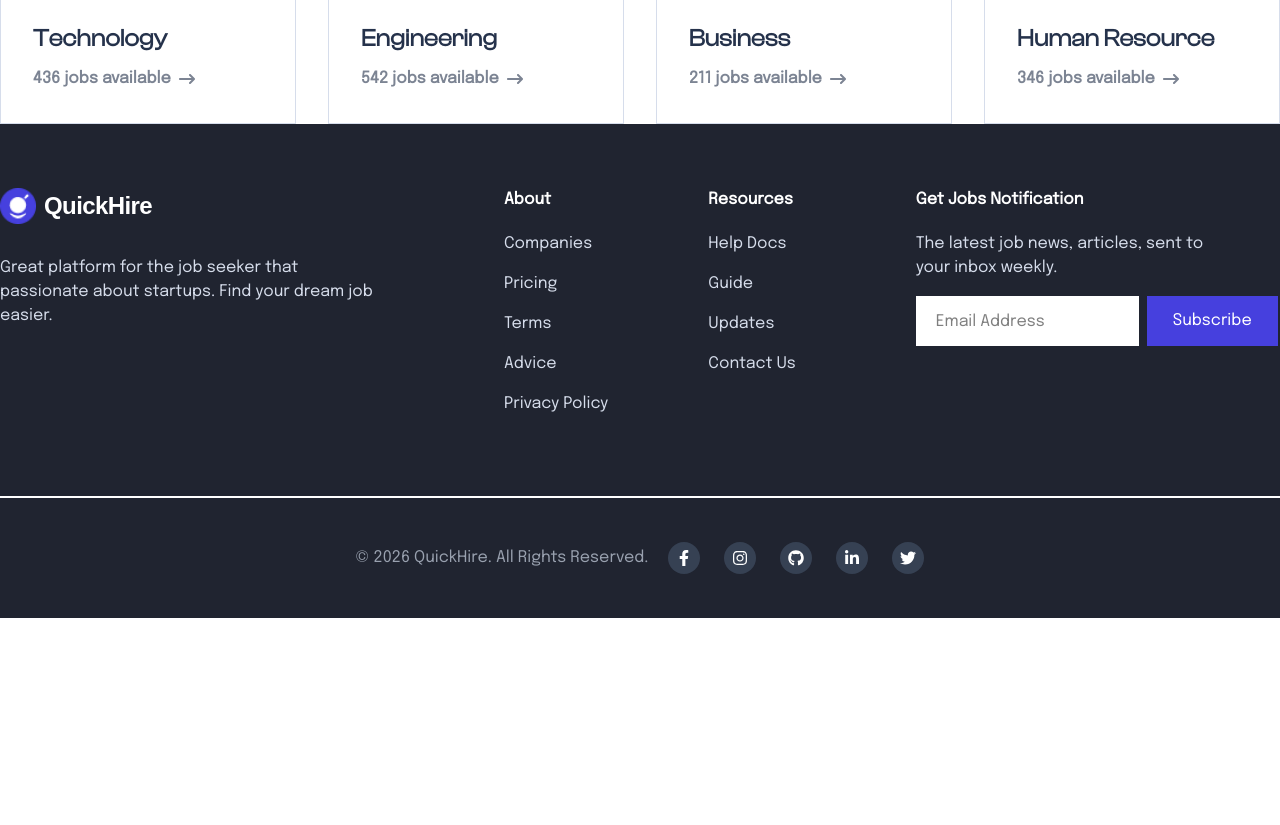
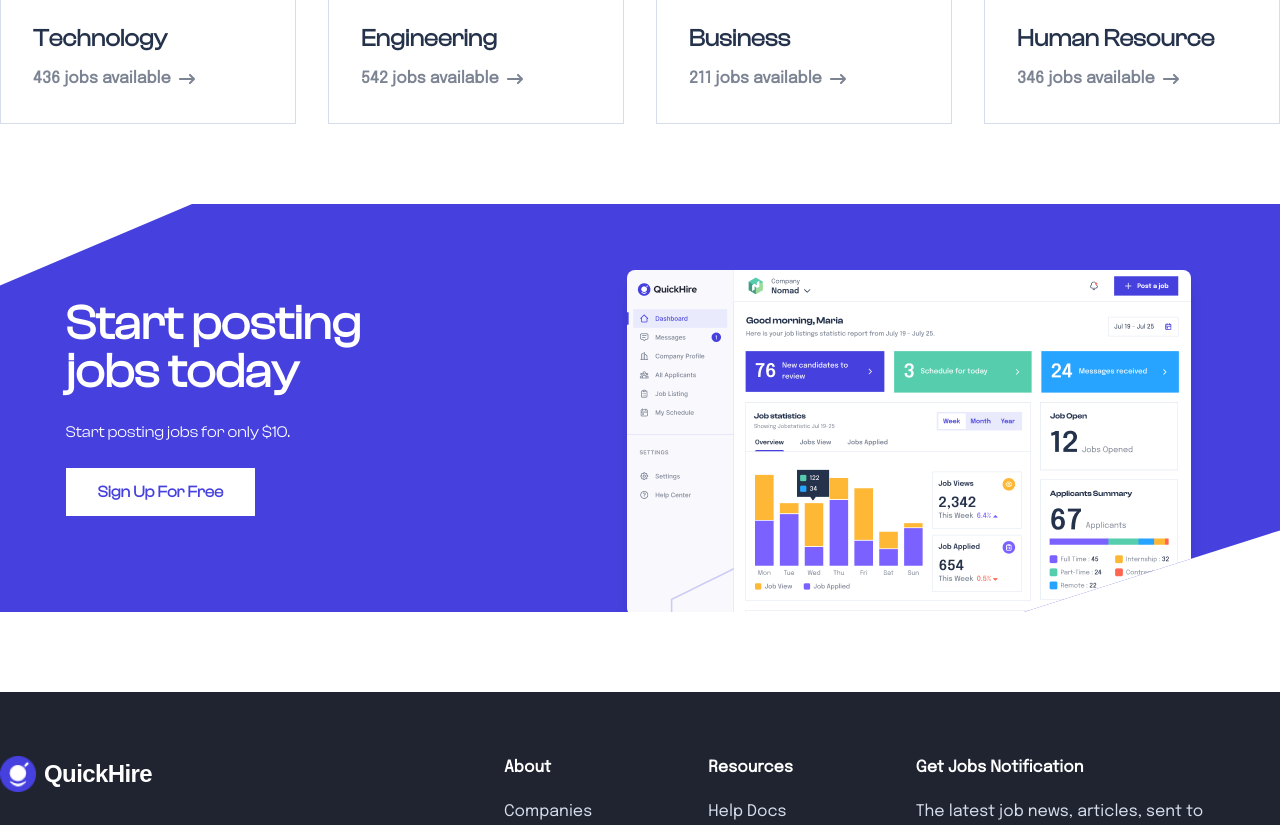
Before and after one commit to syedshafinahmed/quickhire, a React (Vite) app: page / in a window 1280 px wide. Shown: the part 1620-2445 px from the top of the page. Before the commit the page ends 2238 px from the top, so only its background shows below. Built offline with nearby package versions, Linux system fonts and the light colour scheme.

Commit message:
Added Poster Section

```diff
--- a/src/pages/home/Home.jsx
+++ b/src/pages/home/Home.jsx
@@ -2,6 +2,7 @@ import React from 'react';
 import Banner from './Banner';
 import Grow from './Grow';
 import Explore from './Explore';
+import Poster from './Poster';
 
 const Home = () => {
   return (
@@ -9,6 +10,7 @@ const Home = () => {
       <Banner></Banner>
       <Grow></Grow>
       <Explore></Explore>
+      <Poster></Poster>
     </div>
   );
 };
--- /dev/null
+++ b/src/pages/home/Poster.jsx
@@ -0,0 +1,40 @@
+import dashboard from "../../assets/dashboard.png";
+
+const Poster = () => {
+  return (
+    <div className="max-w-7xl mx-auto py-20">
+      <div
+        className="w-full bg-[#4640DE] overflow-hidden relative"
+        style={{
+          clipPath:
+            "polygon(15% 0%, 100% 0%, 100% 80%, 80% 100%, 0% 100%, 0% 20%)",
+        }}
+      >
+        <div className="flex flex-col md:flex-row py-24">
+          <div className="w-full md:w-1/3 flex items-center justify-center px-6 md:px-0 text-center md:text-left">
+            <div className="clashDisplay">
+              <h1 className="text-3xl md:text-5xl font-bold text-white">
+                Start posting <br /> jobs today
+              </h1>
+              <p className="font-medium text-white mt-6 mb-6">
+                Start posting jobs for only $10.
+              </p>
+              <button className="bg-white text-[#4640DE] px-8 h-12 font-black">
+                Sign Up For Free
+              </button>
+            </div>
+          </div>
+          <div className="w-full md:w-1/2 relative mt-10 md:mt-0 flex justify-center md:block">
+            <img
+              src={dashboard}
+              alt="Dashboard preview"
+              className="w-[90%] md:w-auto md:absolute md:-bottom-25 md:left-50 rounded-lg shadow-lg"
+            />
+          </div>
+        </div>
+      </div>
+    </div>
+  );
+};
+
+export default Poster;
```
Also changed, not shown: src/pages/home/Banner.jsx (+0 -60 lines), src/assets/dashboard.png (added).
